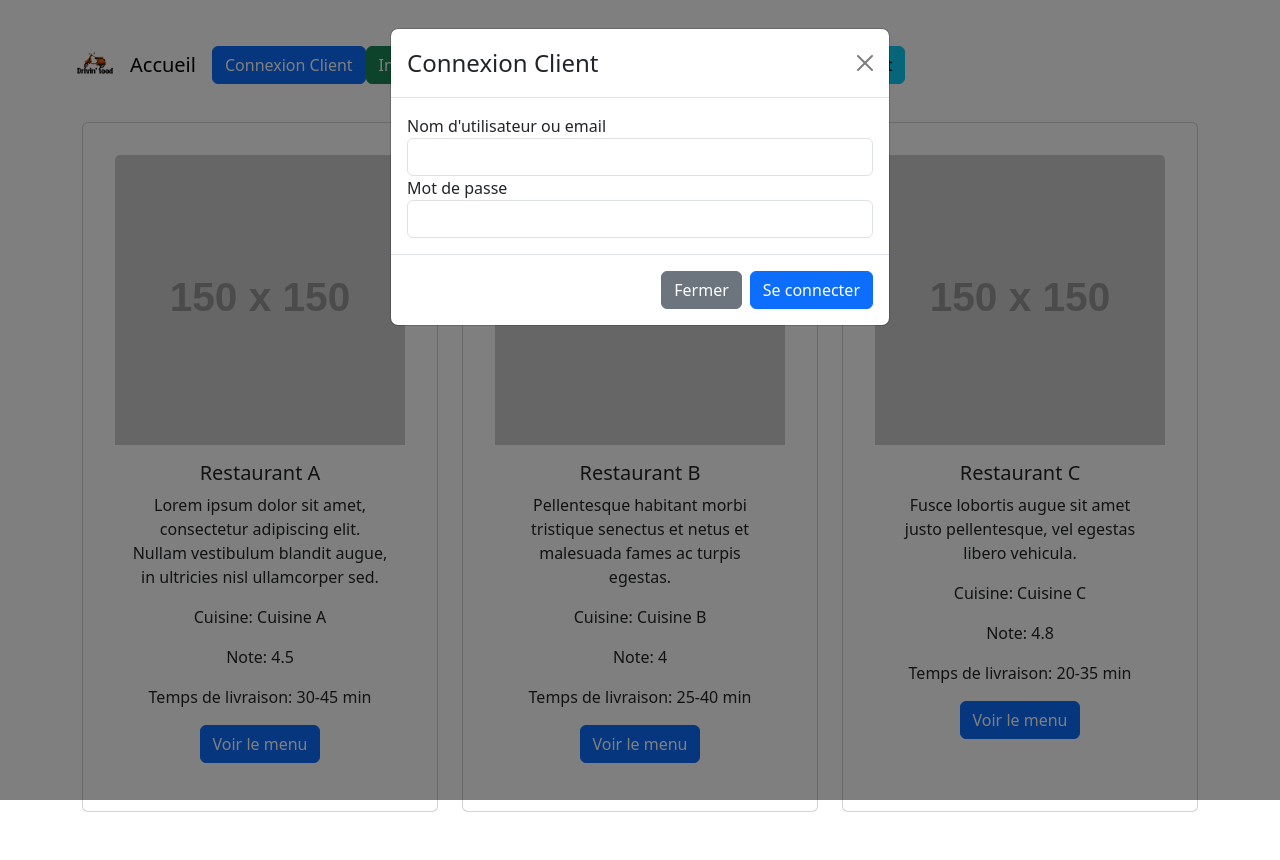
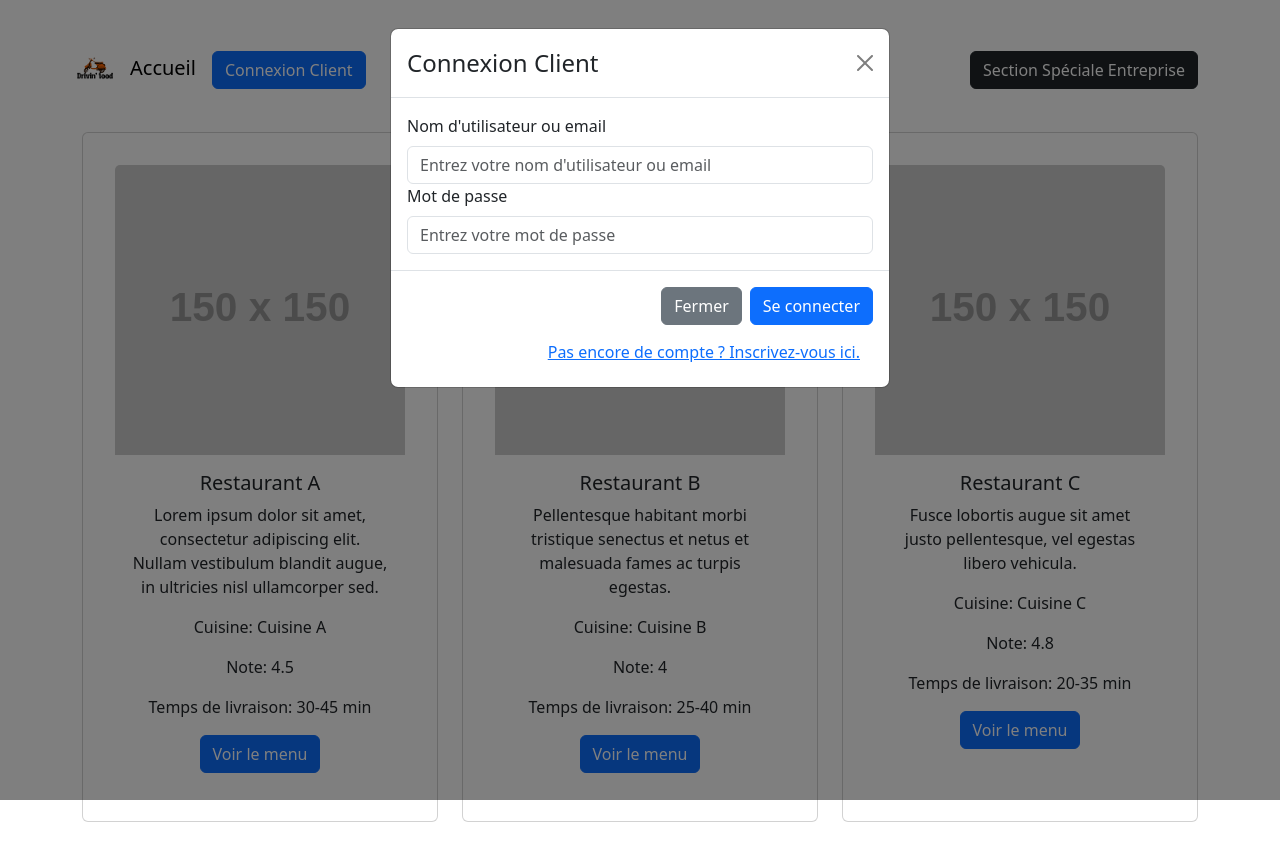
Before and after one commit to Liam2404/Food-delivery, a React (Vite) app in the folder React/: page / in a window 1280 px wide. Both pictures are taken after a click on the button "Connexion Client". Shown: the top 860 px of the page. Built offline with nearby package versions, Linux system fonts and the light colour scheme.

Commit message:
plein de trucs

```diff
--- a/React/src/App.jsx
+++ b/React/src/App.jsx
@@ -1,9 +1,10 @@
 import React from 'react';
 import { BrowserRouter, Routes, Route } from 'react-router-dom';
-import RestaurantLogin from './components/RestauLogin.jsx';
-import RestraurantRegister from './components/RestauRegister.jsx'
-import Login from './components/Login.jsx';
-import Home from './pages/Home.jsx';
+import SectionSpecialeEntreprise from './components/SectionEntreprise';
+import RestaurantLogin from './components/RestauLogin';
+import RestaurantRegister from './components/RestauRegister';
+import Login from './components/Login';
+import Home from './pages/Home';
 import './App.css';
 
 export default function App() {
@@ -11,7 +12,8 @@
     <div>
       <BrowserRouter>
         <Routes>
-          <Route path="/restaurant/register" element={<RestraurantRegister />} />
+          <Route path="/restaurant/section-speciale" element={<SectionSpecialeEntreprise />} />
+          <Route path="/restaurant/register" element={<RestaurantRegister />} />
           <Route path="/restaurant/login" element={<RestaurantLogin />} />
           <Route path="/login" element={<Login />} />
           <Route path="/" element={<Home />} />
--- a/React/src/components/Navbar.jsx
+++ b/React/src/components/Navbar.jsx
@@ -2,82 +2,93 @@
 import { Link } from 'react-router-dom';
 import Button from 'react-bootstrap/Button';
 import Modal from 'react-bootstrap/Modal';
-
-import Register from './Register';
-import RestaurantRegister from './RestauRegister';
+import Form from 'react-bootstrap/Form';
+import Navbar from 'react-bootstrap/Navbar';
+import Nav from 'react-bootstrap/Nav';
 import logo from '../assets/logo.png';
 
-function Navbar({ handleLogin, setUsername, setPassword, username, password, error }) {
+function CustomNavbar({ handleLogin, setUsername, setPassword, username, password, error }) {
   const [showLoginModal, setShowLoginModal] = useState(false);
   const [showRegisterModal, setShowRegisterModal] = useState(false);
-  const [showRestaurantRegisterModal, setShowRestaurantRegisterModal] = useState(false);
+  const [email, setEmail] = useState('');
+  const [confirmEmail, setConfirmEmail] = useState('');
 
   const handleLoginClose = () => setShowLoginModal(false);
   const handleLoginShow = () => setShowLoginModal(true);
 
-  const handleRegisterClose = () => setShowRegisterModal(false);
-  const handleRegisterShow = () => setShowRegisterModal(true);
+  const handleRegisterClose = () => {
+    setShowRegisterModal(false);
+    setEmail('');
+    setConfirmEmail('');
+  };
 
-  const handleRestaurantRegisterClose = () => setShowRestaurantRegisterModal(false);
-  const handleRestaurantRegisterShow = () => setShowRestaurantRegisterModal(true);
+  const handleRegisterShow = () => {
+    setShowLoginModal(false);
+    setShowRegisterModal(true);
+  };
+
+  const handleRegister = () => {
+    if (email.trim() === '') {
+      setError('Veuillez entrer une adresse email.');
+      return;
+    }
+    if (email !== confirmEmail) {
+      setError('Les adresses email ne correspondent pas.');
+      return;
+    }
+    // Handle registration logic here
+    alert('Inscription soumise');
+    handleRegisterClose();
+  };
 
   return (
-    <nav className="navbar navbar-expand-lg navbar-light bg-white">
-      <img src={logo} alt="Logo" style={{ width: '50px', marginRight: '10px' }} />
+    <Navbar bg="white" expand="lg">
+      <Navbar.Brand as={Link} to="/">
+        <img src={logo} alt="Logo" style={{ width: '50px', marginRight: '10px' }} />
+        Accueil
+      </Navbar.Brand>
+      <Navbar.Toggle aria-controls="basic-navbar-nav" />
+      <Navbar.Collapse id="basic-navbar-nav">
+        <Nav className="ml-auto container d-flex justify-content-between">
+          <Button variant="primary" onClick={handleLoginShow} className="mr-2">
+            Connexion Client
+          </Button>
+          <br/>
+          <Link to="/restaurant/section-speciale" className="btn btn-dark ml-2">
+            Section Spéciale Entreprise
+          </Link>
+        </Nav>
+      </Navbar.Collapse>
 
-      <Link className="navbar-brand" to="/">
-        Accueil
-      </Link>
-
-      <div className="ml-auto">
-        <Button variant="primary" onClick={handleLoginShow}>
-          Connexion Client
-        </Button>
-        <Button variant="success" onClick={handleRegisterShow} className="ml-2">
-          Inscription Client
-        </Button>
-        <Link to="/restaurant/login">
-          <Button variant="secondary" className="ml-2">
-            Connexion Restaurant
-          </Button>
-        </Link>
-        <Link to="/restaurant/register">
-          <Button variant="info" className="ml-2">
-            Inscription Restaurant
-          </Button>
-        </Link>
-      </div>
-
+      {/* Modal de Connexion */}
       <Modal show={showLoginModal} onHide={handleLoginClose}>
         <Modal.Header closeButton>
           <Modal.Title>Connexion Client</Modal.Title>
         </Modal.Header>
         <Modal.Body>
-          <form>
-            <div className="form-group">
-              <label htmlFor="username">Nom d'utilisateur ou email</label>
-              <input
+          <Form>
+            <Form.Group controlId="formUsername">
+              <Form.Label>Nom d'utilisateur ou email</Form.Label>
+              <Form.Control
                 type="text"
-                className="form-control"
-                id="username"
+                placeholder="Entrez votre nom d'utilisateur ou email"
                 value={username}
                 onChange={(e) => setUsername(e.target.value)}
-                autoComplete="username email"
+                autoComplete="username"
               />
-            </div>
-            <div className="form-group">
-              <label htmlFor="password">Mot de passe</label>
-              <input
+            </Form.Group>
+            <Form.Group controlId="formPassword">
+              <Form.Label>Mot de passe</Form.Label>
+              <Form.Control
                 type="password"
-                className="form-control"
-                id="password"
+                placeholder="Entrez votre mot de passe"
                 value={password}
                 onChange={(e) => setPassword(e.target.value)}
                 autoComplete="current-password"
               />
-            </div>
+            </Form.Group>
             {error && <p className="text-danger">{error}</p>}
-          </form>
+          </Form>
         </Modal.Body>
         <Modal.Footer>
           <Button variant="secondary" onClick={handleLoginClose}>
@@ -86,13 +97,69 @@
           <Button variant="primary" onClick={handleLogin}>
             Se connecter
           </Button>
+          <Button variant="link" onClick={handleRegisterShow}>
+            Pas encore de compte ? Inscrivez-vous ici.
+          </Button>
         </Modal.Footer>
       </Modal>
 
-      <Register show={showRegisterModal} handleClose={handleRegisterClose} setUser={() => {}} />
-      <RestaurantRegister show={showRestaurantRegisterModal} handleClose={handleRestaurantRegisterClose} setRestaurant={() => {}} />
-    </nav>
+      {/* Modal d'Inscription */}
+      <Modal show={showRegisterModal} onHide={handleRegisterClose}>
+        <Modal.Header closeButton>
+          <Modal.Title>Inscription Client</Modal.Title>
+        </Modal.Header>
+        <Modal.Body>
+          <Form>
+            <Form.Group controlId="formEmail">
+              <Form.Label>Adresse email</Form.Label>
+              <Form.Control
+                type="email"
+                placeholder="Entrez votre adresse email"
+                value={email}
+                onChange={(e) => setEmail(e.target.value)}
+                autoComplete="email"
+              />
+            </Form.Group>
+            <Form.Group controlId="formConfirmEmail">
+              <Form.Label>Confirmer adresse email</Form.Label>
+              <Form.Control
+                type="email"
+                placeholder="Confirmez votre adresse email"
+                value={confirmEmail}
+                onChange={(e) => setConfirmEmail(e.target.value)}
+                autoComplete="email"
+              />
+            </Form.Group>
+            <Form.Group controlId="formUsername">
+              <Form.Label>Nom d'utilisateur</Form.Label>
+              <Form.Control
+                type="text"
+                placeholder="Entrez votre nom d'utilisateur"
+                autoComplete="username"
+              />
+            </Form.Group>
+            <Form.Group controlId="formPassword">
+              <Form.Label>Mot de passe</Form.Label>
+              <Form.Control
+                type="password"
+                placeholder="Entrez votre mot de passe"
+                autoComplete="new-password"
+              />
+            </Form.Group>
+            {error && <p className="text-danger">{error}</p>}
+          </Form>
+        </Modal.Body>
+        <Modal.Footer>
+          <Button variant="secondary" onClick={handleRegisterClose}>
+            Fermer
+          </Button>
+          <Button variant="primary" onClick={handleRegister}>
+            S'inscrire
+          </Button>
+        </Modal.Footer>
+      </Modal>
+    </Navbar>
   );
 }
 
-export default Navbar;
+export default CustomNavbar;
--- /dev/null
+++ b/React/src/components/SectionEntreprise.jsx
@@ -0,0 +1,26 @@
+import React from 'react';
+import { Link } from 'react-router-dom';
+import Navbar from './Navbar';
+
+function SectionSpecialeEntreprise() {
+  return (
+    <>
+      <Navbar />
+      <div className="d-flex flex-column justify-content-center align-items-center vh-100">
+        <h1 className="mb-4 text-center">Section Spéciale Entreprise</h1>
+        <div className="container d-flex flex-column justify-content-center align-items-center">
+          <div className="mb-3 d-flex flex-column flex-md-row justify-content-md-between align-items-md-center">
+            <Link to="/restaurant/login" className="btn btn-primary btn-lg mb-3 mb-md-0">
+              Connexion Restaurant
+            </Link>
+            <Link to="/restaurant/register" className="btn btn-info btn-lg">
+              Inscription Restaurant
+            </Link>
+          </div>
+        </div>
+      </div>
+    </>
+  );
+}
+
+export default SectionSpecialeEntreprise;
```
